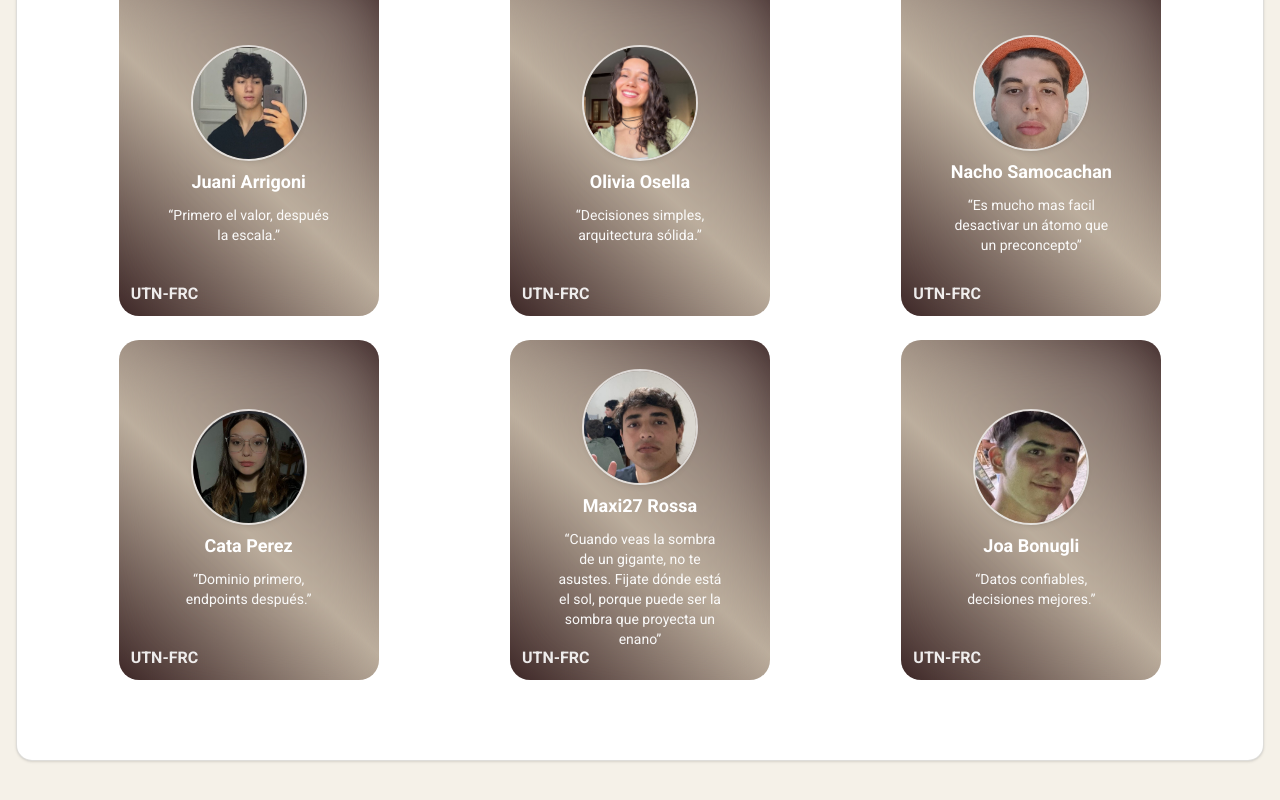
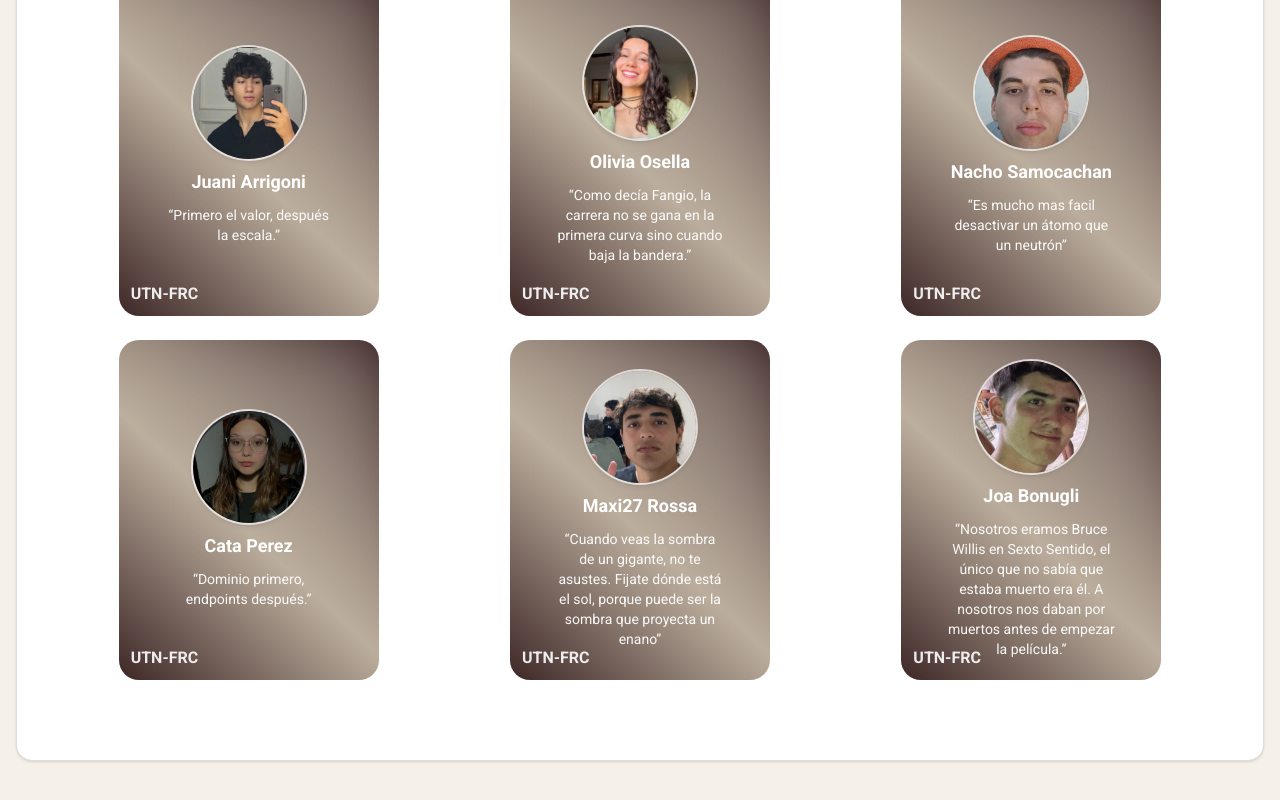
Before and after one commit to SofwareAllinPharma/ProyectoAll-InPharma, a React (Vite) app in the folder frontend/: page /quienes-somos in a window 1280 px wide. Shown: the part 604-1404 px from the top of the page. Built offline with nearby package versions, Linux system fonts and the light colour scheme.

Commit message:
Cambio frase joa

```diff
--- a/frontend/src/features/landing/data/team.ts
+++ b/frontend/src/features/landing/data/team.ts
@@ -15,13 +15,13 @@ export const TEAM: TeamMember[] = [
   {
     id: "tl",
     name: "Olivia Osella",
-    phrase: "Decisiones simples, arquitectura sólida.",
+    phrase: "Como decía Fangio, la carrera no se gana en la primera curva sino cuando baja la bandera.",
     photo: "/images/team/oli.jpeg",
   },
   {
     id: "fe",
     name: "Nacho Samocachan",
-    phrase: "Es mucho mas facil desactivar un átomo que un preconcepto",
+    phrase: "Es mucho mas facil desactivar un átomo que un neutrón",
     photo: "/images/team/samo.jpg",
   },
   {
@@ -39,7 +39,7 @@ export const TEAM: TeamMember[] = [
   {
     id: "ds",
     name: "Joa Bonugli",
-    phrase: "Datos confiables, decisiones mejores.",
+    phrase: "Nosotros eramos Bruce Willis en Sexto Sentido, el único que no sabía que estaba muerto era él. A nosotros nos daban por muertos antes de empezar la película.",
     photo: "/images/team/joa.jpg",
   },
 ];
```
